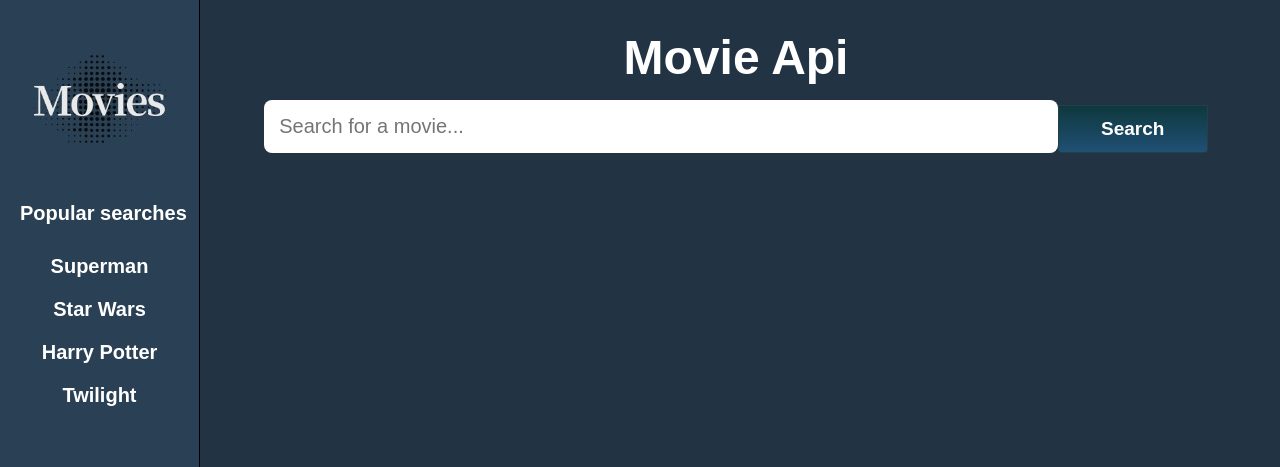
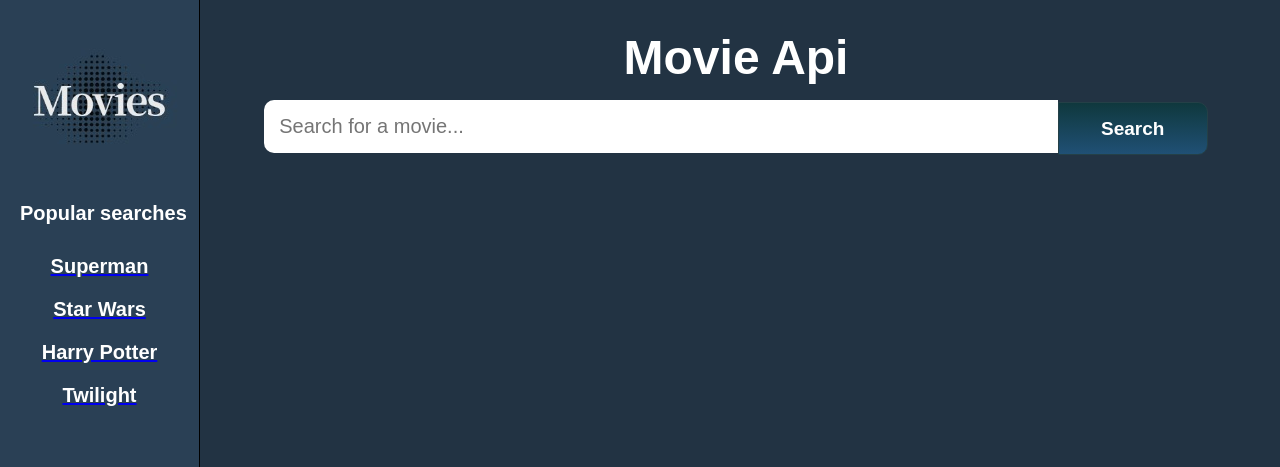
Before and after one commit to anettkeszler/movie-api, a React (Create React App) app: page / in a window 1280 px wide. Shown: the top 467 px of the page. Built offline with nearby package versions, Linux system fonts and the light colour scheme; no server answers.

Commit message:
sidebar fix

```diff
--- a/src/Components/Mainpage/style.css
+++ b/src/Components/Mainpage/style.css
@@ -22,7 +22,7 @@
   outline: none;
   background: none;
   background-color: white;
-  border-radius: 8px;
+  border-radius: 10px 0 0 10px;
   color: #53565a;
   font-size: 20px;
   transition: 0.4s ease-out;
@@ -53,13 +53,13 @@
   line-height: 38px;
   -moz-border-radius: 0 0 3px 3px;
   -webkit-border-radius: 0 0 3px 3px;
-  border-radius: 0 0 3px 3px;
+  border-radius: 0 10px 10px 0px;
   vertical-align: middle;
   display: inline-block;
   font-size: 19px;
   color: #ffffff;
   width: 150px;
-  height: 48px;
+  height: 53px;
   border-color: #244047;
   border-width: 1px;
   border-style: solid;
--- a/src/Components/Sidebar/Sidebar.css
+++ b/src/Components/Sidebar/Sidebar.css
@@ -43,6 +43,11 @@
   font-size: 20px;
   font-weight: bold;
   text-align: center;
+  text-decoration: none;
+}
+
+.popular-searches li:visited {
+  text-decoration: none;
 }
 
 .popular-searches li:hover {
@@ -54,3 +59,11 @@
   list-style: none;
   cursor: pointer;
 }
+
+.sidebar-link {
+  text-decoration: none;
+}
+
+.popular-movie:visited {
+  text-decoration: none;
+}
--- a/src/Components/Sidebar/Sidebar.js
+++ b/src/Components/Sidebar/Sidebar.js
@@ -3,7 +3,8 @@ import './Sidebar.css';
 import Logo from '../assets/Logo.jpeg';
 import axios from 'axios';
 import { MovieContext } from '../Provider/MovieProvider';
-import Footer from "../Footer/Footer";
+import Footer from '../Footer/Footer';
+import { Link } from 'react-router-dom';
 
 function Sidebar() {
   const [movieData, setMovieData] = useContext(MovieContext);
@@ -22,18 +23,28 @@ function Sidebar() {
   };
   return (
     <div className='sidebar'>
+      <Link to={'/'}>
         <div className='logo-container'>
           {' '}
           <img className='logo-img' src={Logo} alt='logo' />
         </div>
+      </Link>
       <div className='sidebar-searches'>Popular searches</div>
+
       <ul className='popular-searches'>
-        <li onClick={handleValue}>Superman</li>
+        <Link to={`/`} onClick={handleValue}>
+          <li onClick={handleValue}>Superman</li>{' '}
+        </Link>
+        <Link to={`/`} onClick={handleValue}>
           <li onClick={handleValue}>Star Wars</li>
+        </Link>
+        <Link to={`/`} onClick={handleValue}>
           <li onClick={handleValue}>Harry Potter</li>
+        </Link>
+        <Link to={`/`} onClick={handleValue}>
           <li onClick={handleValue}>Twilight</li>
+        </Link>
       </ul>
-
       <Footer />
     </div>
   );
```
Also changed, not shown: src/Components/RandomHelper/random.js (added). Lines whose indentation alone changed are shown as unchanged.
